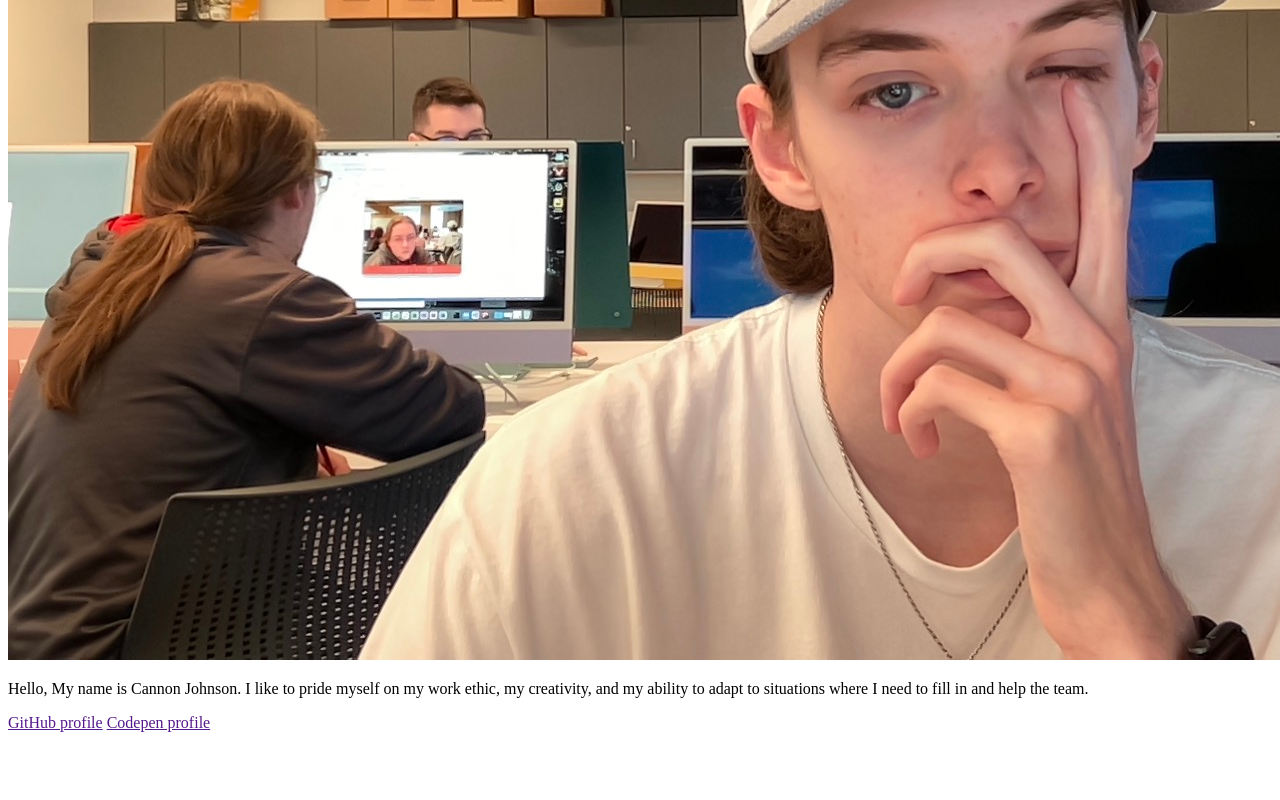
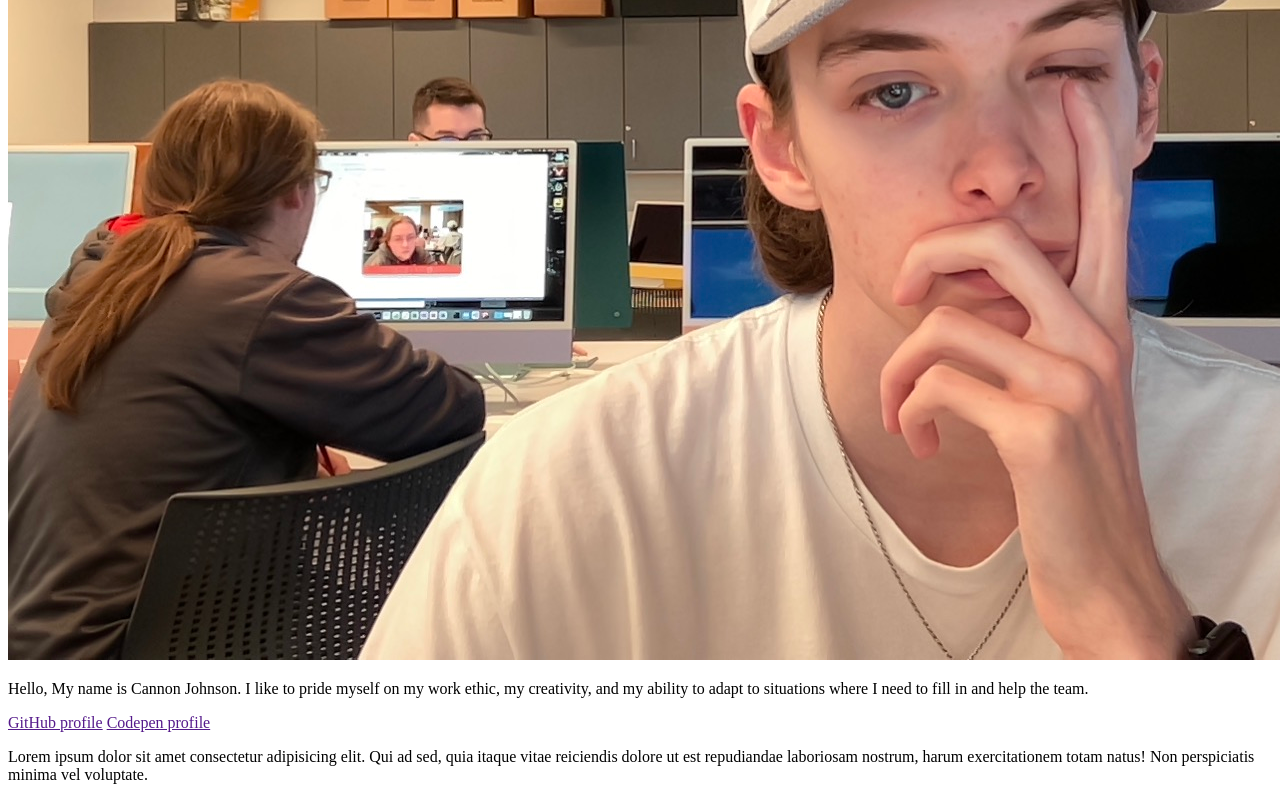
Before and after one commit to cjohnson106/MyWebsite, a plain HTML site: page index.html in a window 1280 px wide. Shown: the part 497-1297 px from the top of the page. Before the commit the page ends 1237 px from the top, so only its background shows below. Drawn offline with Linux system fonts and the light colour scheme.

Commit message:
Temp bio

```diff
--- a/index.html
+++ b/index.html
@@ -16,5 +16,7 @@
 <a href "https://github.com/cjohnson106">GitHub profile</a>
 <a href "https://codepen.io/cjohnson78">Codepen profile</a>
 
+<p>Lorem ipsum dolor sit amet consectetur adipisicing elit. Qui ad sed, quia itaque vitae reiciendis dolore ut est repudiandae laboriosam nostrum, harum exercitationem totam natus! Non perspiciatis minima vel voluptate.</p>
+
 </body>
 </html>
```
